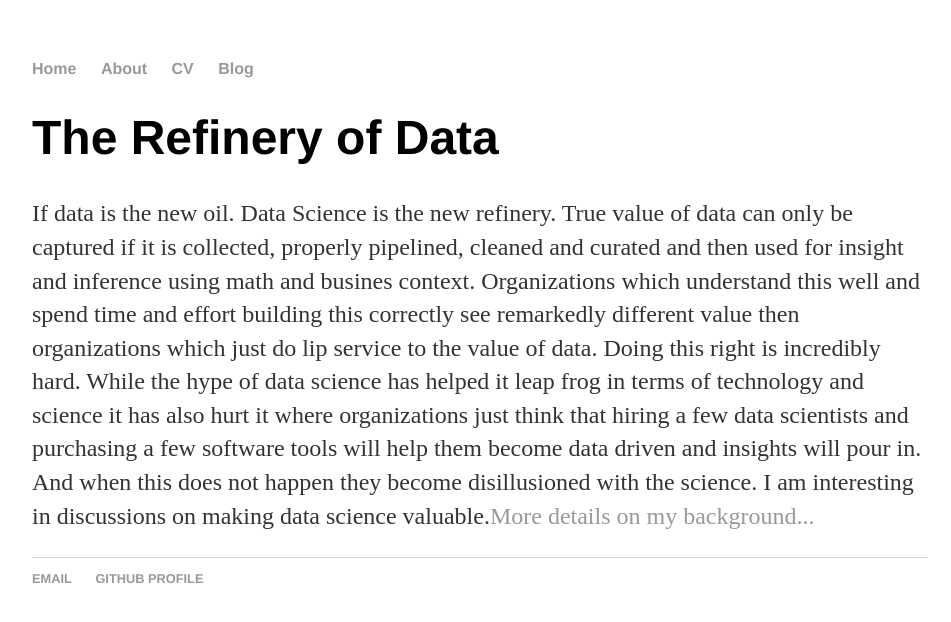
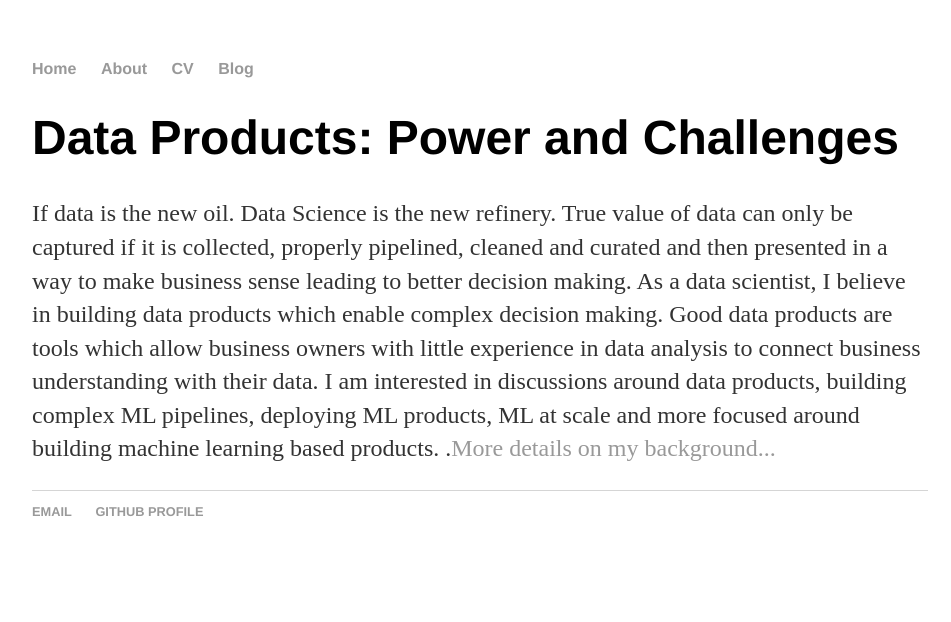
Before and after one commit to DeepakGitH/DeepakGitH.github.io, a Jekyll site: the page built from index.html, in a window 1280 px wide. Shown: the top 622 px of the page, without its empty margins (160-1111 px from the left). Built offline with Jekyll 4.4.1, drawn with Linux system fonts in a browser that asks for light colours; the list of posts is cut into pages by our own code.

Commit message:
Update index.html

```diff
--- a/index.html
+++ b/index.html
@@ -3,13 +3,11 @@ layout: default
 title: Deepak Sharma, Dealing with Data
 ---
 <div class="blurb">
-	<h1>The Refinery of Data</h1>
+	<h1>Data Products: Power and Challenges</h1>
 	<p>If data is the new oil. Data Science is the new refinery. True value of data can only be captured if it is collected, properly pipelined,
-	cleaned and curated and then used for insight and inference using math and busines context. Organizations which understand this well
-	and spend time and effort building this correctly see remarkedly different value then organizations which just do lip service to the value of
-	data.
-		Doing this right is incredibly hard. While the hype of data science has helped it leap frog in terms of technology and science it has also
-	hurt it where organizations just think that hiring a few data scientists and purchasing a few software tools will help them become data driven
-	and insights will pour in. And when this does not happen they become disillusioned with the science. I am interesting in discussions on making
-	data science valuable.<a href="/about">More details on my background...</a></p>
+	cleaned and curated and then presented in a way to make business sense leading to better decision making. As a data scientist, I believe in building
+	data products which enable complex decision making. Good data products are tools which allow business owners with little experience in data analysis
+	to connect business understanding with their data. I am interested in discussions around data products, building complex ML pipelines, deploying ML
+	products, ML at scale and more focused around building machine learning based products.
+	.<a href="/about">More details on my background...</a></p>
 </div><!-- /.blurb -->
```
